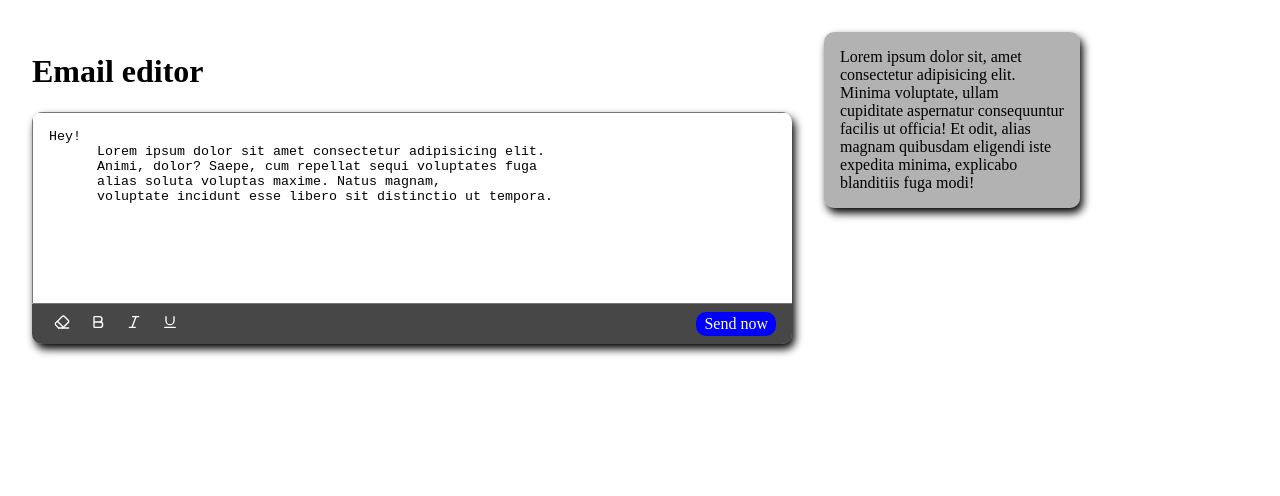
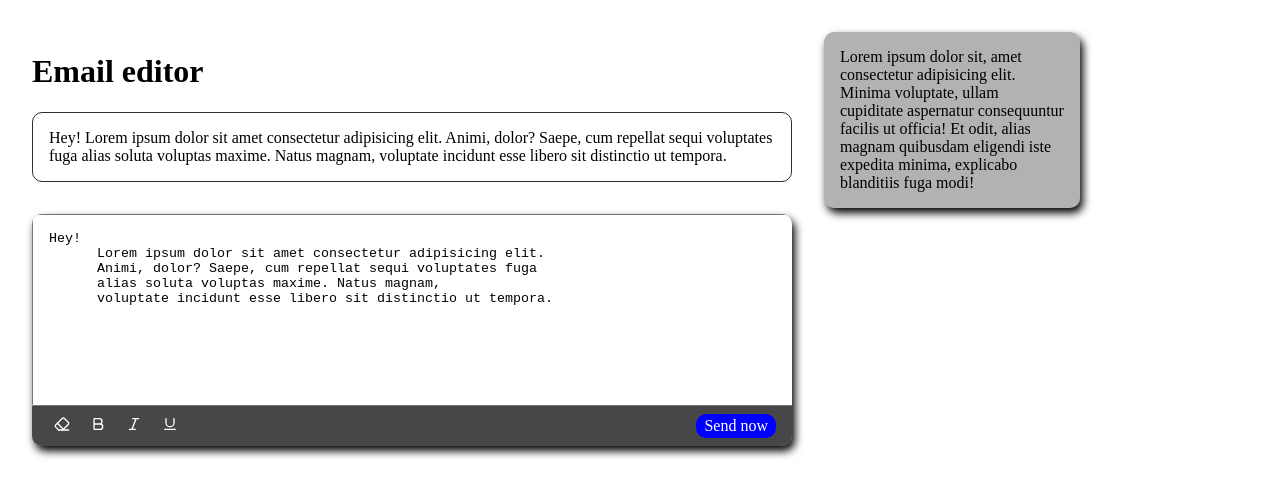
Before and after one commit to Genya10/react-edit, a React (Vite) app: page / in a window 1280 px wide. Shown: the top 496 px of the page. Built offline with nearby package versions, Linux system fonts and the light colour scheme.

Commit message:
create apply-style, add functional in EmailEditor.

```diff
--- a/package.json
+++ b/package.json
@@ -10,6 +10,7 @@
     "preview": "vite preview"
   },
   "dependencies": {
+    "html-react-parser": "^5.1.10",
     "lucide-react": "^0.378.0",
     "react": "^18.2.0",
     "react-dom": "^18.2.0",
--- a/src/component/email-editor/EmailEditor.module.scss
+++ b/src/component/email-editor/EmailEditor.module.scss
@@ -1,15 +1,22 @@
-.card{
-    background-color: rgba(0, 0, 0, 0.3 );
+.preview {
+  margin-bottom: 2rem;
+  border: 1px solid #2e2e2e;
+  padding: 1rem;
+  border-radius: 10px;
+}
+
+.card {
+  background-color: rgba(0, 0, 0, 0.3);
   border-radius: 10px;
   overflow: hidden;
   box-shadow: 3px 5px 8px;
 }
 
-.read-the-docs{
-    color:#888;
+.read-the-docs {
+  color: #888;
 }
 
-.editor{
+.editor {
   padding: 1rem;
   padding-bottom: 1.5rem;
   display: block;
@@ -19,15 +26,15 @@
   resize: none;
 }
 
-.actions{
-  background-color: rgba(0,0,0,0.6);
-  display:flex;
+.actions {
+  background-color: rgba(0, 0, 0, 0.6);
+  display: flex;
   align-items: center;
   justify-content: space-between;
   padding: 0.5rem 1rem;
 
- .tools{
- >button{
+  .tools {
+    > button {
       color: white;
       margin-right: 0.5rem;
       background-color: transparent;
@@ -35,14 +42,14 @@
       cursor: pointer;
       transition: color 0.4s ease-in-out;
 
-    &:hover{
+      &:hover {
         color: burlywood;
       }
     }
   }
 
   > button {
-    color:white;
+    color: white;
     background-color: rgb(0, 0, 255);
     border-radius: 10px;
     border: 2px solid transparent;
@@ -56,7 +63,7 @@
       border-color: #646cff;
     }
     &:focus,
-&:focus-visible{
+    &:focus-visible {
       outline: 4px auto -webkit-focus-ring-color;
     }
   }
--- a/src/component/email-editor/EmailEditor.tsx
+++ b/src/component/email-editor/EmailEditor.tsx
@@ -1,45 +1,65 @@
-import { useState, useRef} from "react";
-import cl from './EmailEditor.module.scss';
-import { Eraser,Bold, Italic, Underline } from "lucide-react";
+import { useState, useRef } from "react";
+import cl from "./EmailEditor.module.scss";
+import { Eraser, Bold, Italic, Underline } from "lucide-react";
+import { applyStyle, IType } from "./appply-style";
+import parse from "html-react-parser";
 
 function EmailEditor() {
   const [text, setText] = useState(`Hey!
       Lorem ipsum dolor sit amet consectetur adipisicing elit.
       Animi, dolor? Saepe, cum repellat sequi voluptates fuga
       alias soluta voluptas maxime. Natus magnam,
-      voluptate incidunt esse libero sit distinctio ut tempora.`)
+      voluptate incidunt esse libero sit distinctio ut tempora.`);
 
-      const textRef = useRef<HTMLTextAreaElement | null>(null)
+  const [selectionStart, setSelectionStart] = useState(0);
+  const [selectionEnd, setSelectionEnd] = useState(0);
 
-      const getSelectionText=()=>{
-        if(!textRef.current) return
+  const textRef = useRef<HTMLTextAreaElement | null>(null);
 
-        const cursorStart = textRef.current?.selectionStart
-        const cursorEnd = textRef.current?.selectionEnd
-        const selectText = text.substring(cursorStart,cursorEnd)
-        console.log(selectText);
+  const updateSelection = () => {
+    if (!textRef.current) return;
+    setSelectionStart(textRef.current.selectionStart);
+    setSelectionEnd(textRef.current.selectionEnd);
+  };
 
-        if(!selectText) return
-      }
+  const getSelectionText = (type: IType) => {
+    const selectedText = text.substring(selectionStart, selectionEnd); //выделенный текст
+    if (!selectedText) return;
+
+    const before = text.substring(0, selectionStart); //текс до выделенного фрагмента
+    const after = text.substring(selectionEnd); //текст после выделенного фрагмента
+
+    setText(before + applyStyle(type, selectedText) + after);
+    console.log(selectedText);
+  };
 
   return (
     <div>
       <h1>Email editor</h1>
+      <div className={cl.preview}>{parse(text)}</div>
       <div className={cl.card}>
         <textarea
           className={cl.editor}
-          spellCheck='false'
+          spellCheck="false"
           ref={textRef}
-          onClick={getSelectionText}
+          onSelect={updateSelection}
           value={text}
-          onChange={e=> setText(e.target.value)}
+          onChange={(e) => setText(e.target.value)}
         />
         <div className={cl.actions}>
           <div className={cl.tools}>
-          <button><Eraser size={16}/></button>
-          <button><Bold size={16}/></button>
-          <button><Italic size={16}/></button>
-          <button><Underline size={16}/></button>
+            <button onClick={() => setText("")}>
+              <Eraser size={16} />
+            </button>
+            <button onClick={() => getSelectionText("bold")}>
+              <Bold size={16} />
+            </button>
+            <button onClick={() => getSelectionText("italic")}>
+              <Italic size={16} />
+            </button>
+            <button onClick={() => getSelectionText("underline")}>
+              <Underline size={16} />
+            </button>
           </div>
           <button>Send now</button>
         </div>
--- /dev/null
+++ b/src/component/email-editor/appply-style.ts
@@ -0,0 +1,20 @@
+export type IType = "bold" | "italic" | "underline";
+
+export const applyStyle = (type: IType, selectedText: string) => {
+  let formattedText = selectedText;
+
+  switch (type) {
+    case "bold":
+      formattedText = "<b>" + selectedText + "</b>";
+      break;
+    case "italic":
+      formattedText = "<i>" + selectedText + "</i>";
+      break;
+    case "underline":
+      formattedText = "<u>" + selectedText + "</u>";
+      break;
+    default:
+      formattedText = selectedText;
+  }
+  return formattedText;
+};
```
Also changed, not shown: 1 other file (tests, documents, lock files or other folders). Lines whose indentation alone changed are shown as unchanged.
